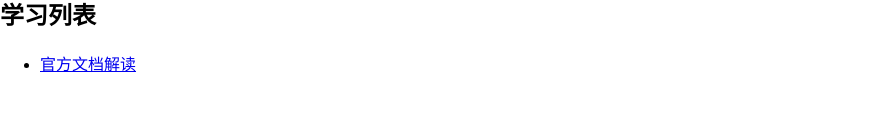
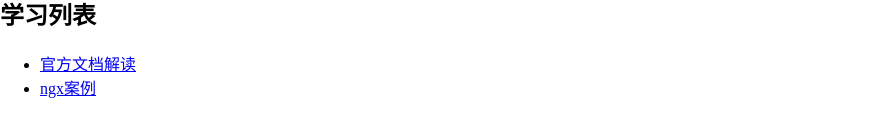
Before and after one commit to OahcUil94/ngx-training, an Angular app: page / in a window 1280 px wide. Shown: the part 408-544 px from the top of the page, without its empty margins (0-874 px from the left). Built offline with nearby package versions, Linux system fonts and the light colour scheme.

Commit message:
[add] add ngx-case module

```diff
--- a/src/app/app-routing.module.ts
+++ b/src/app/app-routing.module.ts
@@ -5,6 +5,7 @@ import { StudyGuideComponent } from './study-guide/study-guide.component';
 const routes: Routes = [
   { path: '', component: StudyGuideComponent },
   { path: 'ngx-docs', loadChildren: './ngx-docs/ngx-docs.module#NgxDocsModule' },
+  { path: 'ngx-case', loadChildren: './ngx-case/ngx-case.module#NgxCaseModule' },
   { path: '**', redirectTo: '/', pathMatch: 'full' }
 ];
 
--- a/src/app/study-guide/study-guide.component.html
+++ b/src/app/study-guide/study-guide.component.html
@@ -9,4 +9,7 @@
   <li>
     <a [routerLink]="'ngx-docs'">官方文档解读</a>
   </li>
+  <li>
+    <a [routerLink]="'ngx-case'">ngx案例</a>
+  </li>
 </ul>
```
